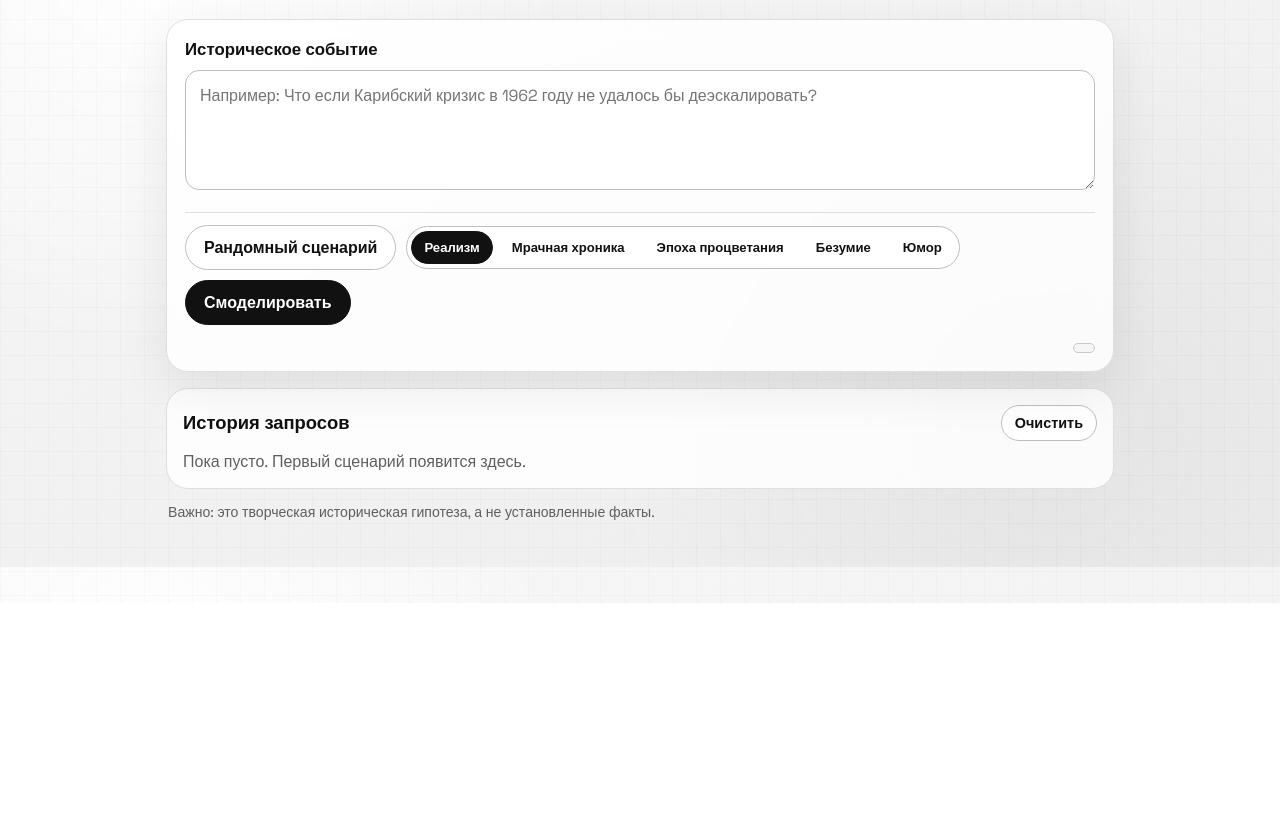
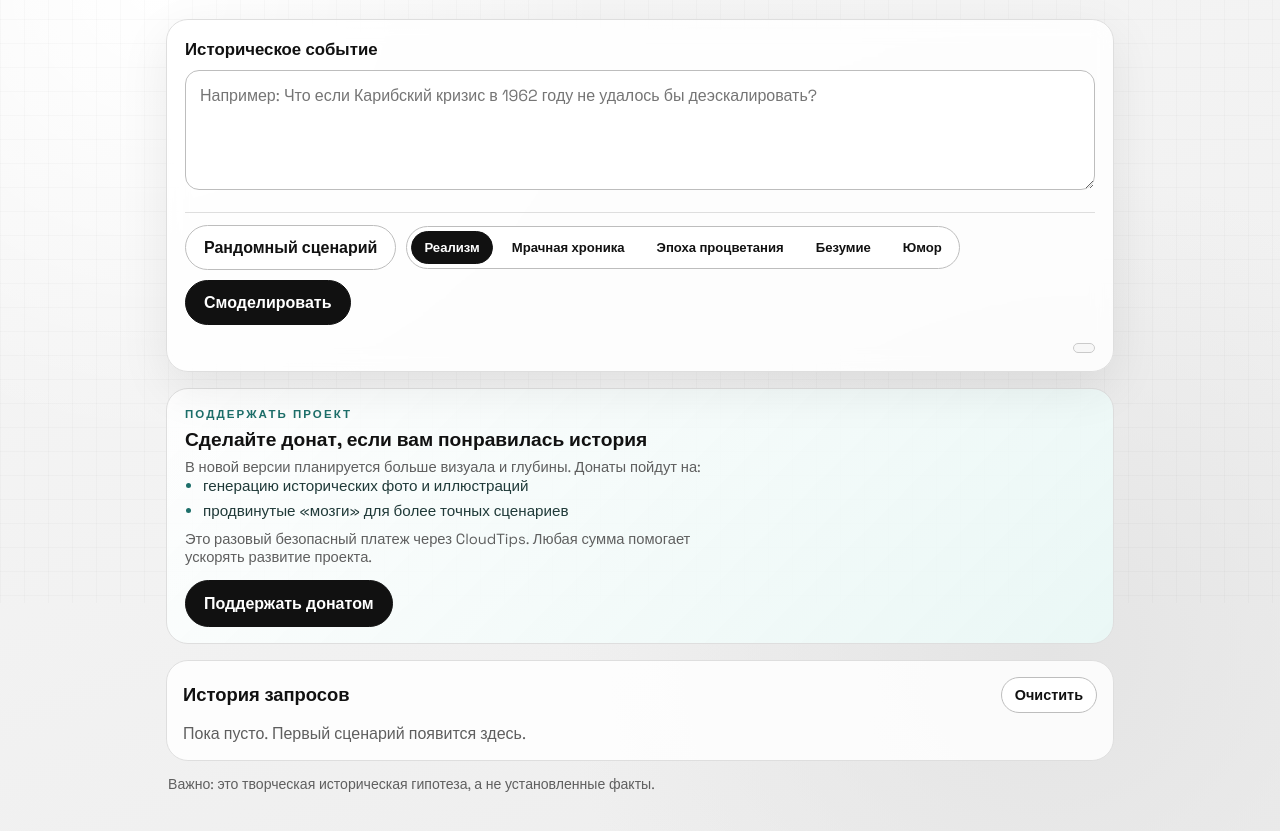
Before and after one commit to klimovphotography/butterfly-history, a website: page public/index.html in a window 1280 px wide. Shown: the part 197-1028 px from the top of the page. Before the commit the page ends 800 px from the top, so only its background shows below. Drawn offline with nearby package versions, Linux system fonts and the light colour scheme; no server answers.

Commit message:
добавил донаты

```diff
--- a/public/index.html
+++ b/public/index.html
@@ -175,6 +175,32 @@
         </div>
       </section>
 
+      <section class="donate-card" aria-labelledby="donate-title">
+        <div class="donate-copy">
+          <p class="donate-eyebrow">Поддержать проект</p>
+          <h2 id="donate-title">Сделайте донат, если вам понравилась история</h2>
+          <p class="donate-note">
+            В новой версии планируется больше визуала и глубины. Донаты пойдут на:
+          </p>
+          <ul class="donate-list">
+            <li>генерацию исторических фото и иллюстраций</li>
+            <li>продвинутые «мозги» для более точных сценариев</li>
+          </ul>
+          <p class="donate-note">
+            Это разовый безопасный платеж через CloudTips. Любая сумма помогает
+            ускорять развитие проекта.
+          </p>
+        </div>
+        <a
+          class="donate-cta"
+          href="https://pay.cloudtips.ru/p/95823bf6"
+          target="_blank"
+          rel="noopener noreferrer"
+        >
+          Поддержать донатом
+        </a>
+      </section>
+
       <section class="history-card">
         <div class="history-head">
           <h2>История запросов</h2>
--- a/public/style.css
+++ b/public/style.css
@@ -577,6 +577,77 @@ button:disabled {
   background: var(--surface);
 }
 
+.donate-card {
+  margin-top: 16px;
+  border: 1px solid var(--line);
+  border-radius: 22px;
+  padding: 18px 18px 16px;
+  background: linear-gradient(135deg, rgba(255, 255, 255, 0.85), rgba(234, 248, 246, 0.95));
+  display: grid;
+  gap: 14px;
+}
+
+.donate-eyebrow {
+  margin: 0 0 6px;
+  font-size: 0.72rem;
+  letter-spacing: 0.18em;
+  text-transform: uppercase;
+  font-weight: 700;
+  color: #1d6f6a;
+}
+
+.donate-card h2 {
+  margin: 0 0 6px;
+  font-size: 1.2rem;
+}
+
+.donate-note {
+  margin: 0;
+  color: var(--muted);
+  font-size: 0.92rem;
+  max-width: 520px;
+}
+
+.donate-list {
+  margin: 0;
+  padding-left: 18px;
+  color: #203a39;
+  font-size: 0.95rem;
+  display: grid;
+  gap: 6px;
+}
+
+.donate-list li::marker {
+  color: #1d6f6a;
+}
+
+.donate-list + .donate-note {
+  margin-top: 10px;
+}
+
+.donate-cta {
+  display: inline-flex;
+  align-items: center;
+  justify-content: center;
+  text-decoration: none;
+  border-radius: 999px;
+  padding: 12px 18px;
+  font: inherit;
+  font-weight: 700;
+  border: 1px solid #111111;
+  background: #111111;
+  color: #ffffff;
+  transition: transform 150ms ease, background 150ms ease, color 150ms ease;
+  width: fit-content;
+}
+
+.donate-cta:hover {
+  transform: translateY(-1px);
+  background: #7ce1d9;
+  color: #061413;
+  border-color: #7ce1d9;
+}
+
 .history-head {
   display: flex;
   gap: 10px;
@@ -642,6 +713,7 @@ button:disabled {
   }
 
   .chat-card,
+  .donate-card,
   .history-card {
     padding: 14px;
   }
```
